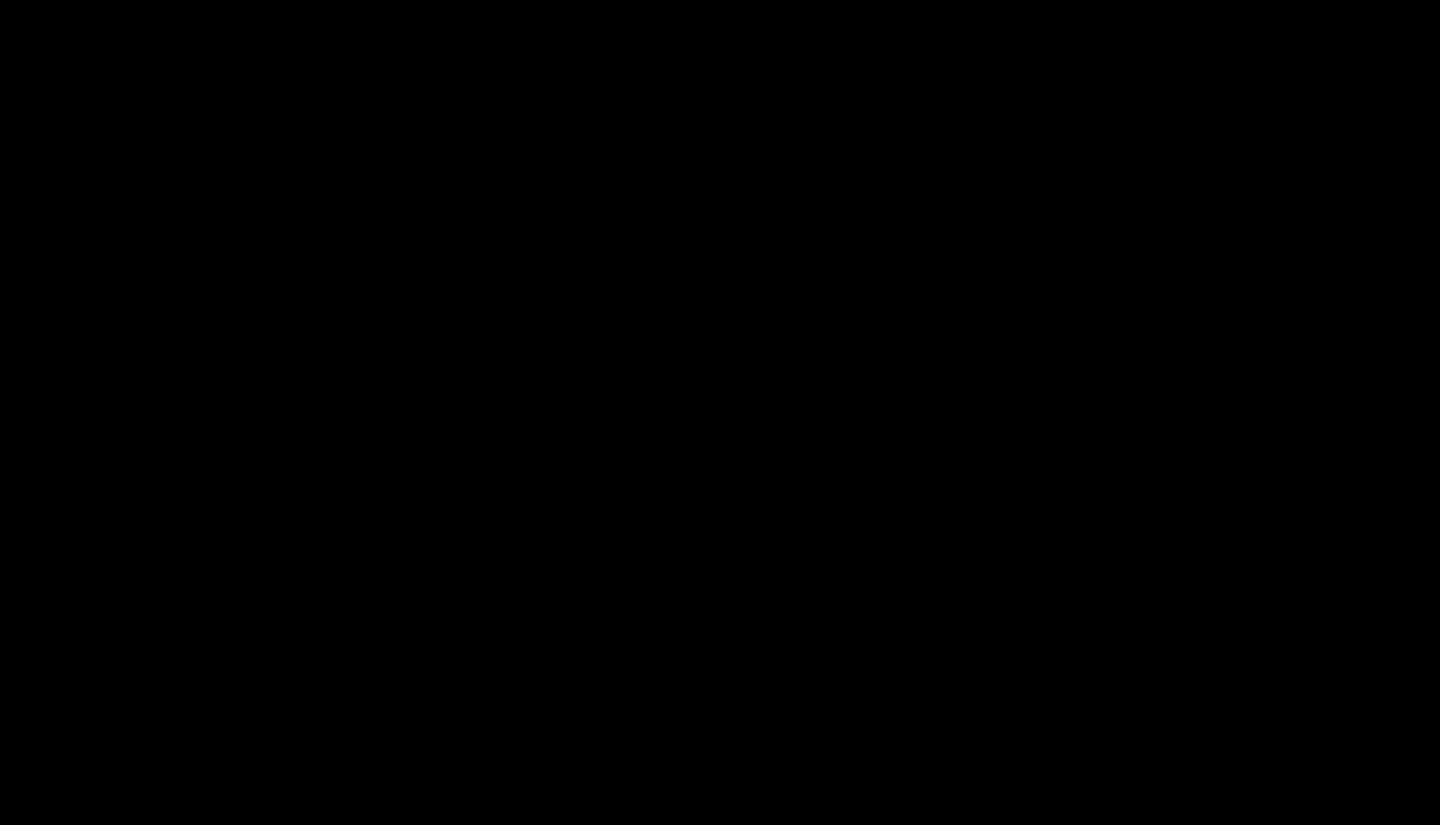
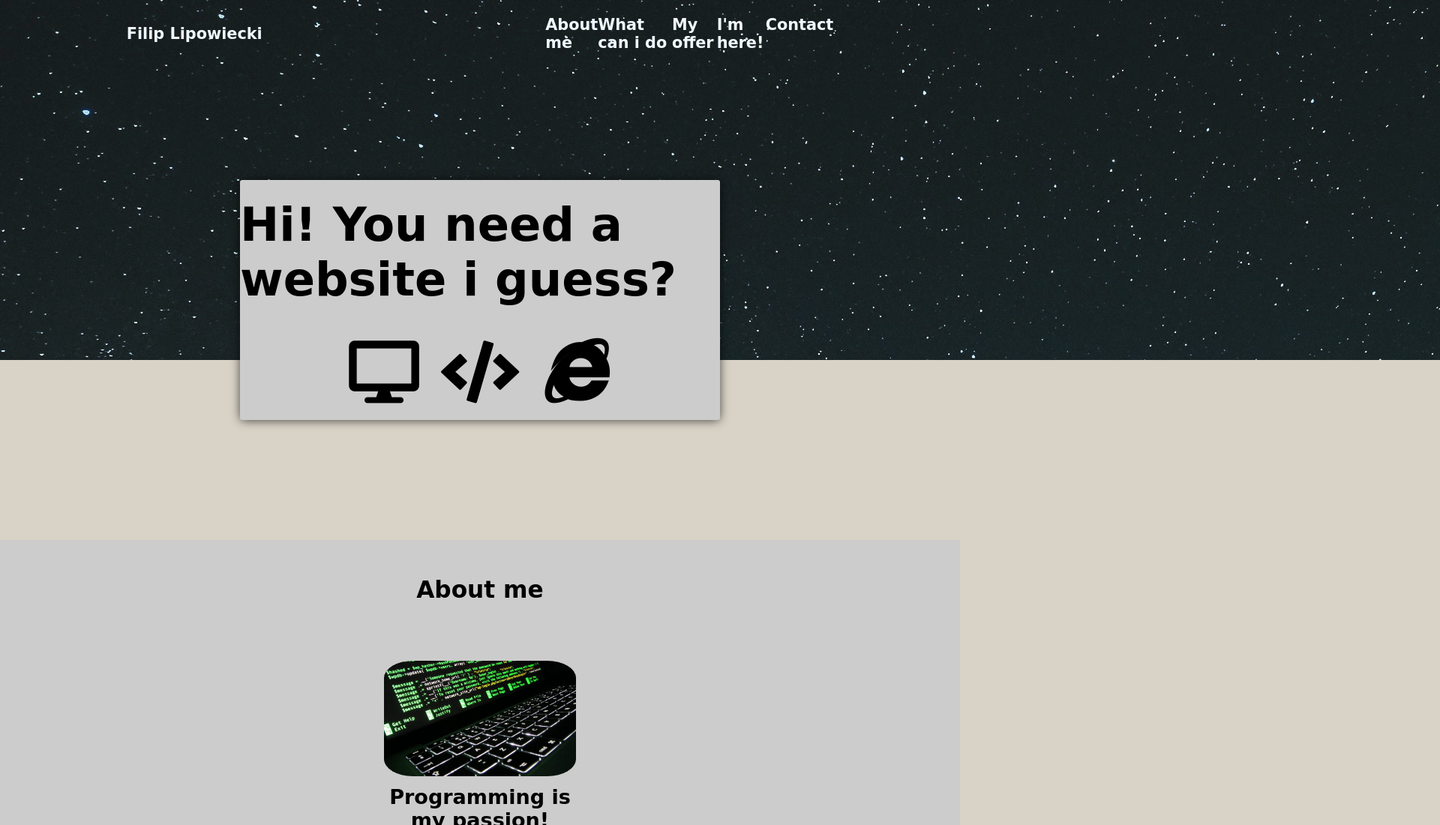
Before and after one commit to SaveMemory/OnePageDemo, a plain HTML site: page src/index.html in a window 1280 px wide. Shown: the top 1100 px of the page at 75% size, 1920 px wide, since content can reach past the window. Before the commit the page ends 800 px from the top, so only its background shows below. Drawn offline with Linux system fonts and the light colour scheme; a web font is replaced by a local one.

Commit message:
slider in progress

```diff
--- a/src/index.html
+++ b/src/index.html
@@ -2,25 +2,83 @@
 <html lang="en">
 <head>
     <meta charset="utf-8">
-    <title>OnePageDemo</title>
+    <meta name="viewport" content="width=device-width,
+    initial-scale=1.0">
+    <title>Filip Lipowiecki</title>
     <meta name="description" content="The HTML5 Herald">
     <meta name="author" content="SitePoint">
     <link rel="stylesheet" href="style.css">
-
+    <link href="https://fonts.googleapis.com/css?family=ZCOOL+QingKe+HuangYou" rel="stylesheet">
+    <link rel="stylesheet" href="https://use.fontawesome.com/releases/v5.7.2/css/all.css"
+          integrity="sha384-fnmOCqbTlWIlj8LyTjo7mOUStjsKC4pOpQbqyi7RrhN7udi9RwhKkMHpvLbHG9Sr" crossorigin="anonymous">
 </head>
 
-<body>
-<header></header>
-<nav></nav>
-<main>
-    <section></section>
-    <section></section>
-    <section></section>
-    <section></section>
-    <section></section>
-</main>
-
-<footer></footer>
-<script src="script.js"></script>
-</body>
+    <body>
+        <div id="headerImage">
+            <img src="./graphics/headerImage.jpg" alt="">
+        </div>
+        <header>
+            <nav>
+                <span>Filip Lipowiecki</span>
+                <ul>
+                    <li>About me</li>
+                    <li>What can i do</li>
+                    <li>My offer</li>
+                    <li>I'm here!</li>
+                    <li>Contact</li>
+                </ul>
+            </nav>
+        </header>
+        <div id="helloCard">
+            <span id="welcomeText">Hi! You need a website i guess?</span>
+            <div>
+                <div><i class="fas fa-desktop"></i></div>
+                <div><i class="fas fa-code"></i></div>
+                <div><i class="fab fa-internet-explorer"></i></div>
+            </div>
+        </div>
+        <main>
+            <section id="aboutMe">
+                <h2>About me</h2>
+                <div class="sliderContainer">
+                    <div class="slideDisplay">
+                        <div class="slidesContainer">
+                            <div class="slide">
+                                <img src="./graphics/programming.jpg" alt="">
+                                <div><b>Programming</b> is my passion!</div>
+                            </div>
+                            <div class="slide">
+                                <img src="./graphics/technology.jpg" alt="">
+                                <div>I'm a <b>technology</b> enthusiast</div>
+                            </div>
+                            <div class="slide">
+                                <img src="./graphics/boxing.jpg" alt="">
+                                <div>When i'm not programming i'm training <b>muay thai</b></div>
+                            </div>
+                            <div class="slide">
+                                <img src="./graphics/motorcycle.jpg" alt="">
+                                <div>One day i'll buy a <b>motorcycle</b></div>
+                            </div>
+                        </div>
+                    </div>
+                </div>
+                <div id="dotsContainer">
+                    <a id="btnFirstSlide"><div id="one" class="dot"></div></a>
+                    <a id="btnSecondSlide"><div id="two" class="dot"></div></a>
+                    <a id="btnThirdSlide"><div id="three" class="dot"></div></a>
+                    <a id="btnFourthSlide"><div id="four" class="dot"></div></a>
+                </div>
+            </section>
+            <section id="whatCanIDo">What can i do</section>
+            <section id="offer">My offer</section>
+            <section id="hereIAm">I'm here!</section>
+            <section id="contact">Contact</section>
+        </main>
+        <footer>
+            <div class="facebook"></div>
+            <div class="twitter"></div>
+            <div class="gmail"></div>
+        </footer>
+        <script src="scripts/sliderScript.js"></script>
+    </body>
 </html>
--- /dev/null
+++ b/src/scripts/sliderScript.js
@@ -0,0 +1,63 @@
+let btnFirstSlide = document.querySelector('#btnFirstSlide');
+let btnSecondSlide = document.querySelector('#btnSecondSlide');
+let btnThirdSlide = document.querySelector('#btnThirdSlide');
+let btnFourthSlide = document.querySelector('#btnFourthSlide');
+
+let firstDot = document.querySelector('#one');
+let secondDot = document.querySelector('#two');
+let thirdDot = document.querySelector('#three');
+let fourthDot = document.querySelector('#four');
+
+btnFirstSlide.addEventListener('click', showFirstSlide);
+btnSecondSlide.addEventListener('click', showSecondSlide);
+btnThirdSlide.addEventListener('click', showThirdSlide);
+btnFourthSlide.addEventListener('click', showFourthSlide);
+
+let slidesContainer = document.querySelector('.slidesContainer');
+
+let slides = ['0', '-20vw', '-40vw', '-60vw'];
+
+function showFirstSlide() {
+    slidesContainer.style.marginLeft = slides[0];
+    assignNewDot(1)
+}
+
+function showSecondSlide() {
+    slidesContainer.style.marginLeft = slides[1];
+    assignNewDot(2)
+}
+
+function showThirdSlide() {
+    slidesContainer.style.marginLeft = slides[2];
+    assignNewDot(3)
+}
+
+function showFourthSlide() {
+    slidesContainer.style.marginLeft = slides[3];
+    assignNewDot(4)
+}
+
+function assignNewDot(dotNumber) {
+    clearDots();
+    switch (dotNumber) {
+        case 1:
+            firstDot.style.backgroundColor = '#676767';
+            break;
+        case 2:
+            secondDot.style.backgroundColor = '#676767';
+            break;
+        case 3:
+            thirdDot.style.backgroundColor = '#676767';
+            break;
+        case 4:
+            fourthDot.style.backgroundColor = '#676767';
+            break;
+    }
+}
+
+function clearDots() {
+    firstDot.style.backgroundColor = '#9d9d9d';
+    secondDot.style.backgroundColor = '#9d9d9d';
+    thirdDot.style.backgroundColor = '#9d9d9d';
+    fourthDot.style.backgroundColor = '#9d9d9d';
+}
--- a/src/style.css
+++ b/src/style.css
@@ -1,5 +1,164 @@
 body {
-  background-color: black;
+    font-family: 'ZCOOL QingKe HuangYou', cursive;
+    font-weight: bold;
+    font-size: 1.3em;
+    background-color: #d9d3c7;
+    margin: 0;
 }
 
-/*# sourceMappingURL=style.css.map */
+#headerImage {
+    z-index: -1;
+    height: 60vh;
+    position: absolute;
+    overflow: hidden;
+    opacity: 0.9;
+}
+
+header {
+    height: 50vh;
+    color: aliceblue;
+    background-size: cover;
+    width: 100%;
+    margin: 0 auto 10vh;
+}
+
+nav {
+    width: 100%;
+    display: flex;
+    justify-content: space-around;
+    align-items: center;
+    margin-bottom: 50px;
+    position: fixed;
+    z-index: 1;
+}
+
+#helloCard {
+    display: flex;
+    position: absolute;
+    margin: auto;
+    top: 0; right: 0; bottom: 0; left: 0;
+    z-index: 0;
+    width: 50%;
+    height: 40vh;
+    background-color: #cccccc;
+    border-radius: 3px;
+    justify-content: space-around;
+    align-items: center;
+    flex-direction: column;
+    -webkit-box-shadow: 0px 1px 14px -1px rgba(0,0,0,0.75);
+    -moz-box-shadow: 0px 1px 14px -1px rgba(0,0,0,0.75);
+    box-shadow: 0px 1px 14px -1px rgba(0,0,0,0.75);
+}
+
+#helloCard div {
+    display: flex;
+    width: 60%;
+    align-text: center;
+    justify-content: space-around;
+    font-size: 2em;
+}
+
+#welcomeText {
+    font-size: 3em;
+}
+
+header ul {
+    list-style: none;
+    display: flex;
+    justify-content: space-between;
+    width: 30%;
+}
+
+header span {
+    vertical-align: center;
+}
+
+main {
+    display: flex;
+    flex-direction: column;
+    align-items: center;
+    justify-content: space-around;
+}
+
+main section {
+    margin-bottom: 100px;
+    height: 60vh;
+    width: auto;
+}
+
+#aboutMe {
+    margin-top: 30vh;
+    width: 100%;
+    display: flex;
+    align-items: center;
+    flex-direction: column;
+    justify-content: space-around;
+    background-color: #cccccc;
+}
+
+.slideDisplay {
+    width: 20vw;
+    overflow: hidden;
+}
+
+.slidesContainer {
+    margin-left: 0;
+    height: 100%;
+    width: 80vw;
+    display: flex;
+    justify-content: space-between;
+}
+
+.slide {
+    width: 20vw;
+    height: 30vh;
+    display: flex;
+    flex-direction: column;
+    justify-content: space-around;
+}
+
+.slide div {
+    text-align: center;
+    font-size: 1.3em;
+}
+
+.slide img {
+    max-height: 100%;
+    max-width: 100%;
+    display: flex;
+    justify-content: center;
+    border-radius: 15%;
+}
+
+.sliderContainer {
+    width: 40vw;
+    display: flex;
+    justify-content: space-around;
+}
+
+.sliderContainer a {
+    font-size: 2em;
+}
+
+#dotsContainer {
+    display: flex;
+    width: 15%;
+    justify-content: space-around;
+}
+
+.dot {
+    width: 1vw;
+    height: 2vh;
+    background-color: #9d9d9d;
+    border: solid 1px #535353;
+    border-radius: 100%;
+}
+
+#one {
+    background-color: #676767;
+}
+
+.dot:hover {
+    cursor: pointer;
+    background-color: #676767;
+}
--- a/src/style.scss
+++ /dev/null
@@ -1,3 +0,0 @@
-body {
-  background-color: black;
-}
```
Also changed, not shown: src/graphics/boxing.jpg (added), src/graphics/headerImage.jpg (added), src/graphics/motorcycle.jpg (added), src/graphics/programming.jpg (added), src/graphics/technology.jpg (added), src/scripts/script.js (added), 1 other file.
